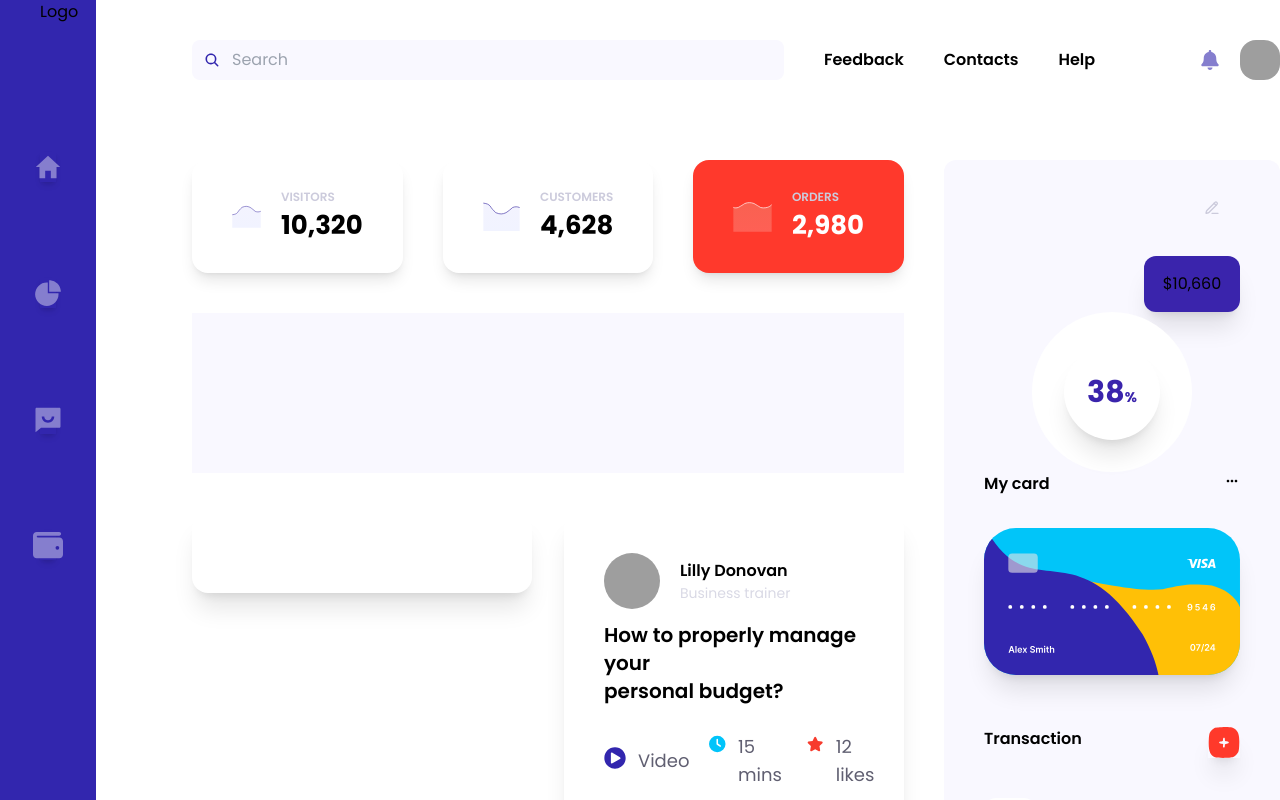
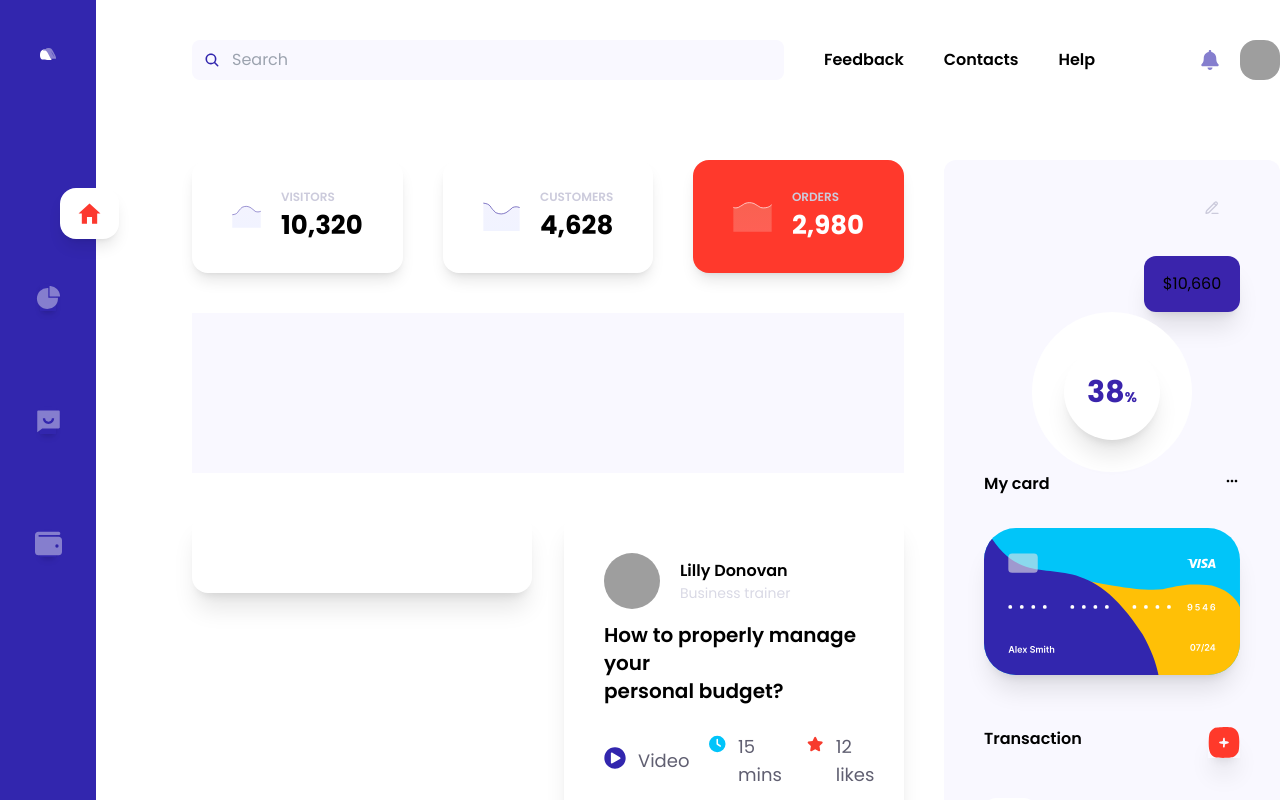
Before and after one commit to DavidWaza/fleek-dashboard, a Next.js app: page / in a window 1280 px wide. Shown: the top 800 px of the page. Built offline with nearby package versions, Linux system fonts and the light colour scheme; grey boxes are pictures that could not be loaded.

Commit message:
fixed paths

```diff
--- a/src/app/Components/Sidebar/Sidebar.tsx
+++ b/src/app/Components/Sidebar/Sidebar.tsx
@@ -1,59 +1,84 @@
-import React from "react";
+"use client";
+import React, { useState } from "react";
 import { IoMdHome } from "react-icons/io";
 import { AiFillPieChart } from "react-icons/ai";
 import { RiChatSmileFill } from "react-icons/ri";
 import { FaWallet } from "react-icons/fa6";
 import Image from "next/image";
+import { usePathname } from "next/navigation";
+
+const Sidebar = () => {
+  const pathname = usePathname();
+  const [isColorActive, setIsColorActive] = useState("text-[#857ECE]");
 
   const iconsList = [
     {
       icon: (
         <IoMdHome
-        size={30}
-        className="text-[#857ECE] group-hover:text-[#FC392F]"
+          size={27}
+          className={isColorActive ? "text-[#FC392F]" : "text-[#857ECE]"}
         />
       ),
       label: "Home",
+      link: "/",
     },
     {
       icon: (
         <AiFillPieChart
-        size={30}
-        className="text-[#857ECE] group-hover:text-[#FC392F]"
+          size={27}
+          className={!isColorActive ? "text-[#FC392F]" : "text-[#857ECE]"}
         />
       ),
       label: "Statistics",
+      link: "#",
     },
     {
       icon: (
         <RiChatSmileFill
-        size={30}
-        className="text-[#857ECE] group-hover:text-[#FC392F]"
+          size={27}
+          className={!isColorActive ? "text-[#FC392F]" : "text-[#857ECE]"}
         />
       ),
       label: "Chat",
+      link: "#",
     },
     {
       icon: (
         <FaWallet
-        size={30}
-        className="text-[#857ECE] group-hover:text-[#FC392F]"
+          size={27}
+          className={!isColorActive ? "text-[#FC392F]" : "text-[#857ECE]"}
         />
       ),
       label: "Wallet",
+      link: "#",
     },
   ];
-
-const Sidebar = () => {
   return (
     <div className="bg-[#3226AE] w-[6rem] h-full fixed overflow-visible">
       <div className="px-10">
-        <div>Logo</div>
+        <div className="">
+          <Image
+            src={"/assets/logo-desktop.svg"}
+            alt="loho"
+            height={0}
+            width={0}
+            sizes="100vw"
+            className="w-full h-auto object-cover object-center pt-12"
+          />
+        </div>
         <div className="py-20">
           {iconsList.map((icon, index) => (
             <div key={index} className="py-[3rem]">
-              <div className="hover:bg-white hover:px-10 hover:py-7 hover:rounded-2xl text-center transition-all ease-in-out group flex justify-center z-10 shadow-md overflow-visible">
-                <button>{icon.icon}</button>
+              <div className=" text-center transition-all ease-in-out group flex justify-center z-10 shadow-md overflow-visible">
+                <button
+                  className={
+                    pathname === icon.link
+                      ? "bg-white absolute left-[60px] shadow-lg px-4 py-3  rounded-2xl text-[#FC392F]"
+                      : ""
+                  }
+                >
+                  {icon.icon}
+                </button>
               </div>
             </div>
           ))}
```
Also changed, not shown: public/assets/logo-desktop.svg (added). Lines whose indentation alone changed are shown as unchanged.
